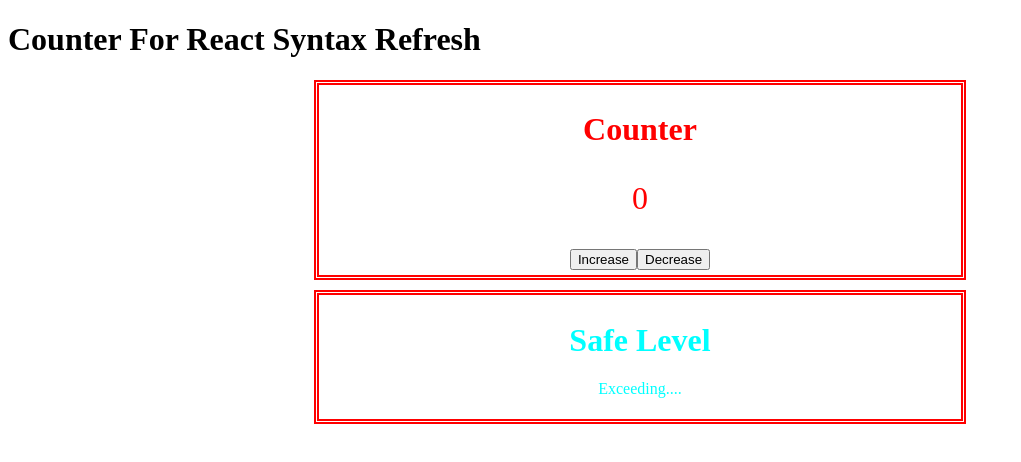
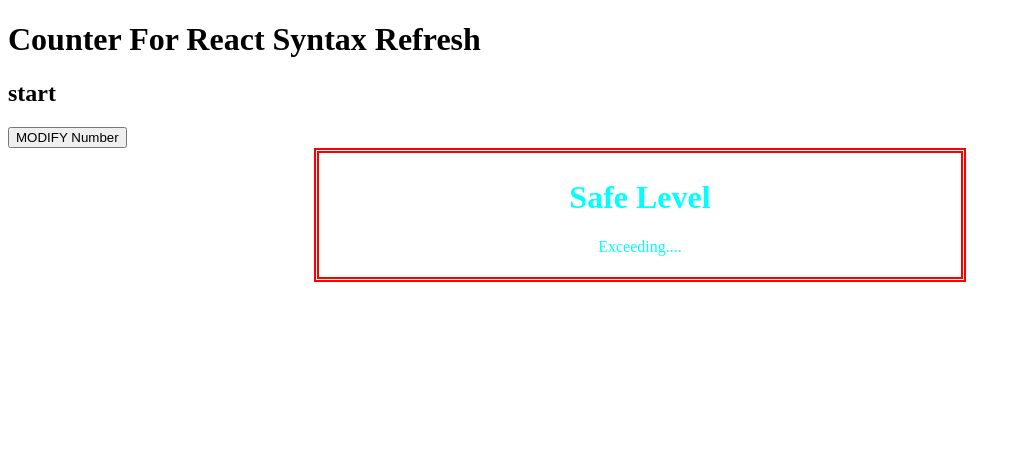
Before and after one commit to SivaRajana/React_Refresh, a React (Create React App) app: page / in a window 1280 px wide. Shown: the top 462 px of the page, without its empty margins (0-1021 px from the left). Built offline with nearby package versions, Linux system fonts and the light colour scheme.

Commit message:
initial commit

```diff
--- a/src/components/counter/index.css
+++ b/src/components/counter/index.css
@@ -9,9 +9,15 @@
   margin-left: auto;
 }
 .counter-text {
-  color: red;
+  color: blue;
   font-size: 2rem;
 }
 .red-color {
-  color: blue;
+  color: red;
 }
+.bg-counter {
+  background: yellow;
+}
+.bg-counter-black {
+  background: black;
+}
--- a/src/components/counter/index.js
+++ b/src/components/counter/index.js
@@ -2,45 +2,22 @@
 import "./index.css";
 
 class Counter extends Component {
-  state = {
-    count: 0,
-    counterDisplay: " Counter",
-    styleCounter: "counter-text"
-  };
-
-  incrementClick = () => {
-    // console.log("Increment button clicked!");
-    this.setState((prev) => {
-      console.log(`The Value is ${prev.count}`);
-      if (prev.count < 10) {
-        return {
-          count: prev.count + 1,
-          counterDisplay: "Increasing...",
-          styleCounter: "red-color"
-        };
-      }
-    });
-  };
-  decrementClick = () => {
-    console.log("Decrement button clicked");
-    this.setState((prev) => {
-      console.log(`The Value is ${prev.count}`);
-      if (prev.count > 0) {
-        return { count: prev.count - 1, counterDisplay: "Decreasing.." };
-      }
-    });
-  };
+  state = { count: "start", isEven: null };
 
   render() {
-    const { count, counterDisplay, styleCounter } = this.state;
+    const modify = (prev) => {
+      const randNum = Math.ceil(Math.random() * 100);
+      this.setState((prev) => {
+        const x = randNum % 2 == 0 ? "Even" : "ODD";
+        return { count: randNum, isEven: x };
+      });
+    };
+    const { count, isEven } = this.state;
     return (
-      <div className="text-center">
-        <h1 className={styleCounter}>{counterDisplay}</h1>
-        <p className="counter-text">{count}</p>
-        <div>
-          <button onClick={this.incrementClick}> Increase </button>
-          <button onClick={this.decrementClick}> Decrease </button>
-        </div>
+      <div>
+        <h1>{isEven}</h1>
+        <h2>{count} </h2>
+        <button onClick={modify}>MODIFY Number</button>
       </div>
     );
   }
```
